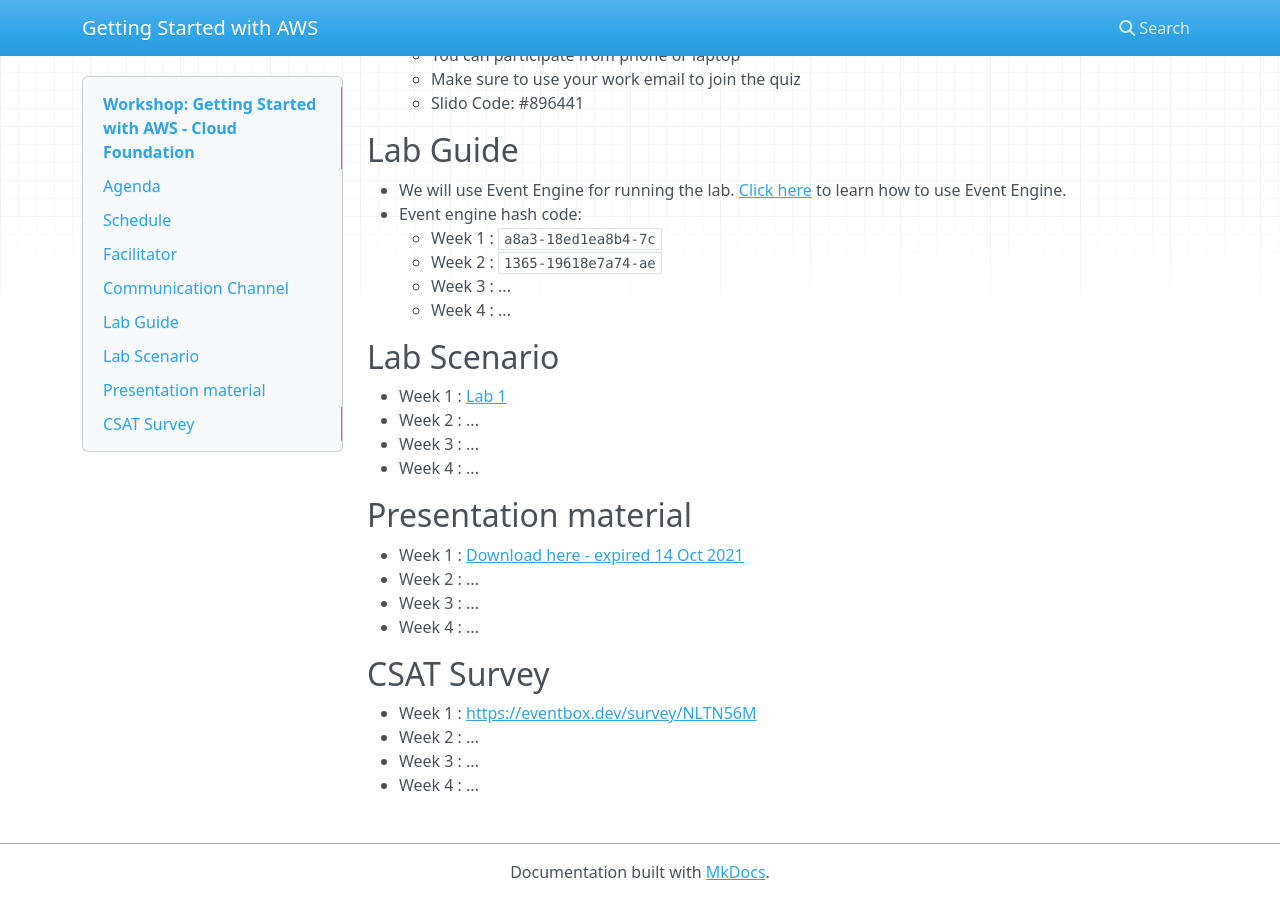
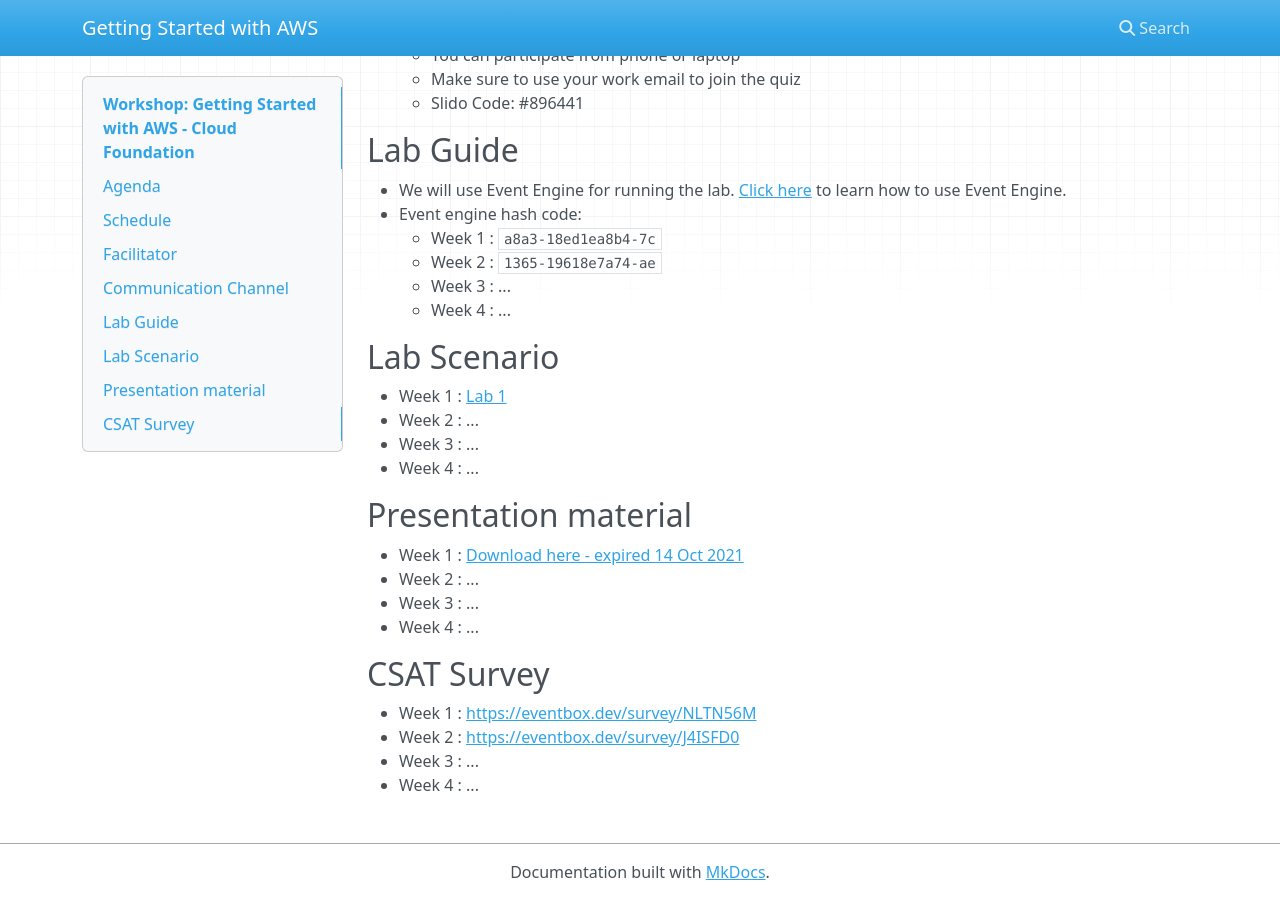
Before and after one commit to ttirtawi/gettingstartedworkshop, an MkDocs documentation site: the page built from docs/index.md, in a window 1280 px wide and 900 px high, scrolled down 1743 px. Built offline with MkDocs 1.6.1, drawn with Linux system fonts in a browser that asks for light colours; nearby versions of some CDN libraries; some of the changed lines change nothing that is shown.

Commit message:
sync survey day 2

```diff
--- a/docs/index.md
+++ b/docs/index.md
@@ -101,6 +101,6 @@
 ## CSAT Survey
 
 - Week 1 : [https://eventbox.dev/survey/NLTN56M](https://eventbox.dev/survey/NLTN56M)
-- Week 2 : ...
+- Week 2 : [https://eventbox.dev/survey/J4ISFD0](https://eventbox.dev/survey/J4ISFD0)
 - Week 3 : ...
 - Week 4 : ...
```
